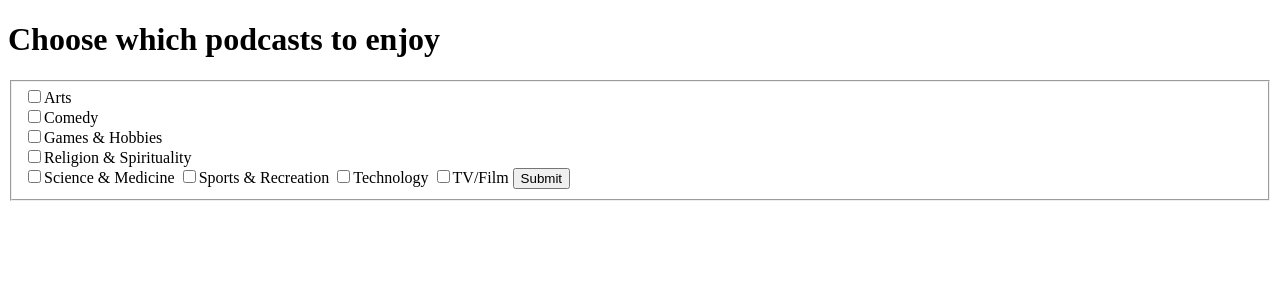
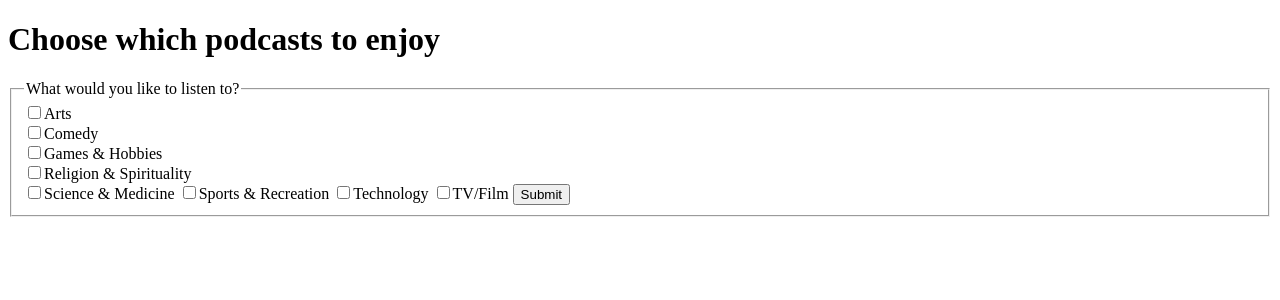
Before and after one commit to Tamenze/Bound-Group-Project, a Rails app: page / in a window 1280 px wide. Shown: the top 300 px of the page. Run offline with Rails 7, Linux system fonts and the light colour scheme; style sheets or scripts are compiled from the project's sources; some libraries are stand-ins or nearby versions.

Commit message:
more edits

```diff
--- a/Bound/app/views/podcasts/index.html.erb
+++ b/Bound/app/views/podcasts/index.html.erb
@@ -3,7 +3,9 @@
 
 <div>
 	<form action= "index" method="get">
+
 		<fieldset>
+			<legend>What would you like to listen to?</legend>
 	   	<input type="checkbox" name="genre-sports" value="Arts">Arts
 	   	<br>
 	   	<input type="checkbox" name="genre-basketball" value="Comedy">Comedy
```
